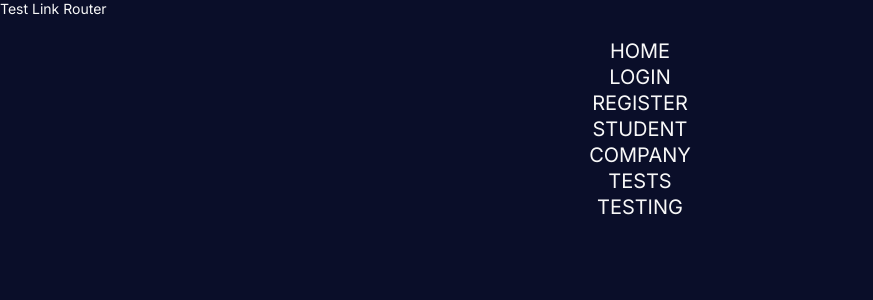
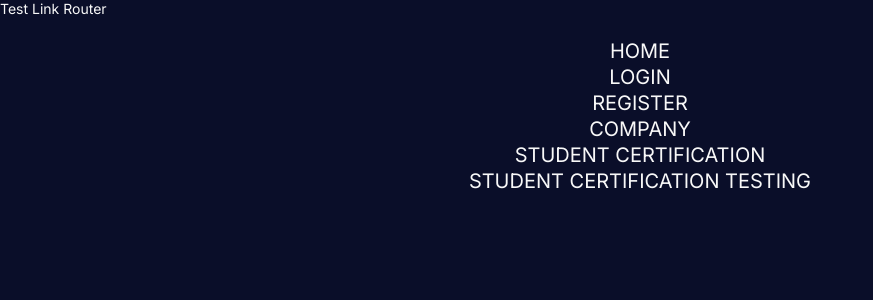
Before and after one commit to SoftRyzen-internship/skillryzen, a React app: page / in a window 1280 px wide. Shown: the top 300 px of the page, without its empty margins (0-873 px from the left). Built offline with nearby package versions, Linux system fonts and the light colour scheme; no server answers.

Commit message:
SR-32: fix path in test routes

```diff
--- a/src/routes/testRoutes.js
+++ b/src/routes/testRoutes.js
@@ -2,8 +2,12 @@ export const testRoutes = [
   { id: 'id-1', name: 'home', to: '/' },
   { id: 'id-2', name: 'login', to: '/login' },
   { id: 'id-3', name: 'register', to: '/register' },
-  { id: 'id-4', name: 'student', to: '/student' },
+  // { id: 'id-4', name: 'student', to: '/student' },
   { id: 'id-5', name: 'company', to: '/company' },
-  { id: 'id-6', name: 'tests', to: '/tests' },
-  { id: 'id-7', name: 'testing', to: '/testing' },
+  { id: 'id-6', name: 'student certification', to: '/student/certification' },
+  {
+    id: 'id-7',
+    name: 'student certification testing',
+    to: '/student/testing',
+  },
 ];
```
